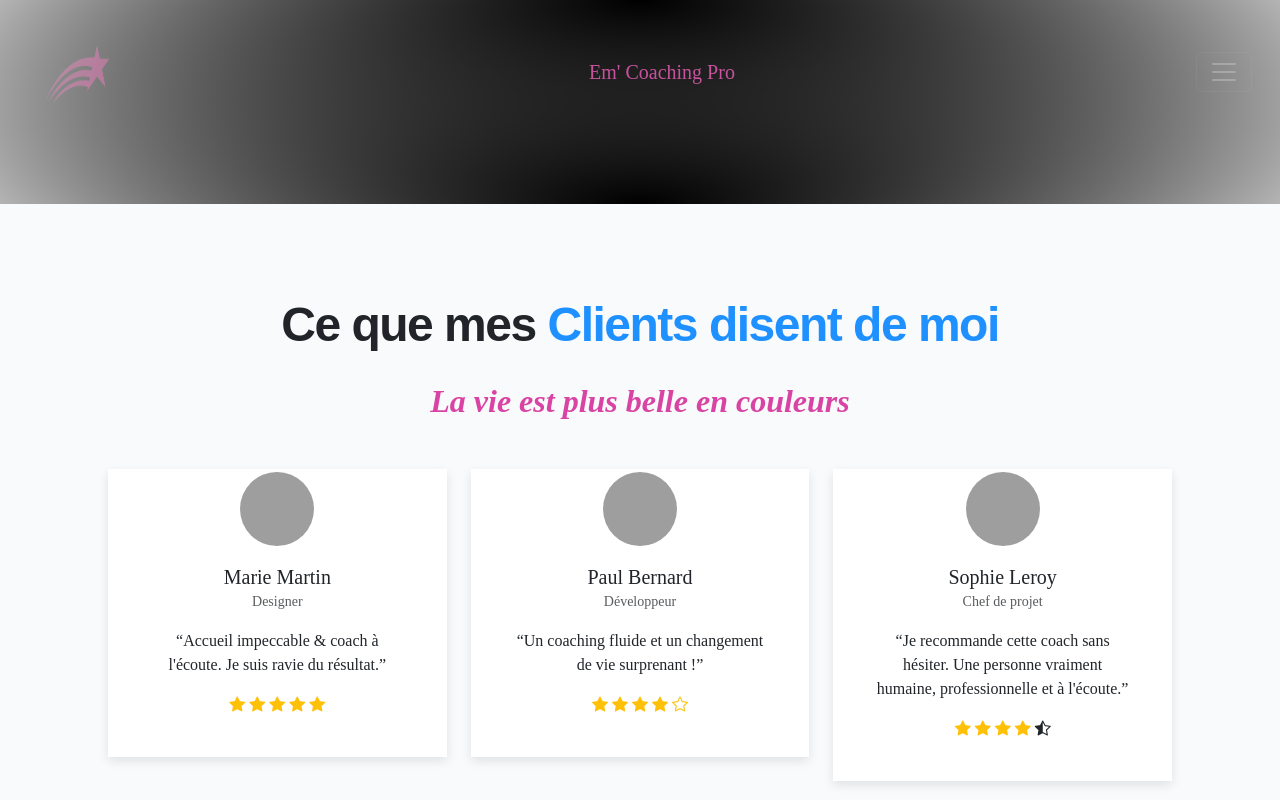
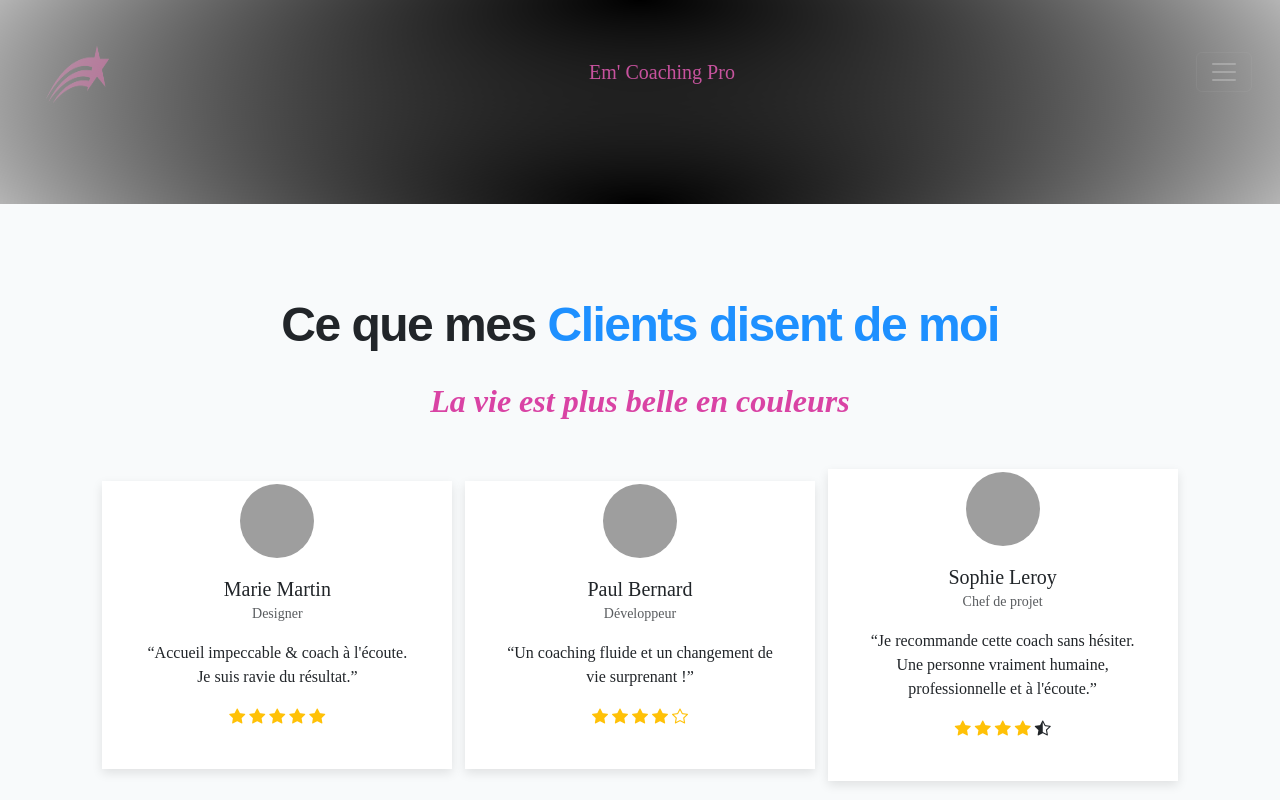
Before and after one commit to Ilaria-Digital-School/Projet.ConcepteurDeveloppeurDapplications.Ferjule.Dominique.2026, a plain HTML site: page pages/temoignages.html in a window 1280 px wide. Shown: the top 800 px of the page. Drawn offline with nearby package versions, Linux system fonts and the light colour scheme; grey boxes are pictures that could not be loaded.

Commit message:
modifications page index.html, style2.css et temoignages.html

```diff
--- a/assets/css/style2.css
+++ b/assets/css/style2.css
@@ -191,7 +191,7 @@
 }
 
 .section {
-    padding: 8rem 0;
+    padding: 6rem 0;
 }
 
 .section-title {
@@ -332,6 +332,8 @@
 }
 
 .testimonial-card {
+    justify-content: center;
+    align-items: flex-start;
     max-width: 350px;
     margin: auto;
     border: none;
@@ -606,11 +608,15 @@
 /* Section Statistiques */
 
 /* Conteneur principal séparé en n colonnes */
+.containerTemoignage {
+    display: flex;
+    flex-wrap: wrap;
+    width: 100%;
+}
 .container2 {
     display: flex;
     width: 100%;
 }
-
 /* Section de gauche */
 
 .image-section img {
@@ -647,7 +653,7 @@
     color: #000000;
     display: flex;
     justify-content: center;
-    padding: 2rem;
+    padding: 6rem;
 }
 
 .content-section2 {
@@ -725,10 +731,6 @@
 
 /* Adaptabilité pour les écrans mobiles */
 @media (max-width: 768px) {
-    .container {
-        flex-direction: column;
-    }
-
     .content-section {
         padding: 2.5rem 1.5rem;
     }
--- a/pages/temoignages.html
+++ b/pages/temoignages.html
@@ -1,5 +1,6 @@
 <!DOCTYPE html>
 <html lang="fr">
+
 <head>
     <meta charset="UTF-8">
     <!-- To ensure proper rendering and touch zooming,
@@ -59,7 +60,7 @@
                                     <a class="nav-link active" aria-current="page" href="#">Témoignages</a>
                                 </li>
                                 <li class="nav-item">
-                                    <a class="nav-link"  href="/pages/rendezvous.html">Prendre rendez-vous</a>
+                                    <a class="nav-link" href="/pages/rendezvous.html">Prendre rendez-vous</a>
                                 </li>
                             </ul>
                             <ul class="nav navbar-nav me-auto">
@@ -82,7 +83,7 @@
     </header>
     <main>
         <!--Début Témoignages-->
-        <section  class="gd-results section">
+        <section class="gd-results section">
             <div class="container hero-content text-center">
                 <div id="titre-site">
                     <h1 class="fw-bold"><span>Ce que mes</span><span class="text-client"> Clients disent de moi
@@ -92,9 +93,7 @@
                 </div>
             </div>
             <!--Début Vos témoignages-->
-            <div class="container my-5">
-                <div class="row g-4">
-                    <div class="col-md-4">
+            <div class="containerTemoignage my-5">
                 <div class="card testimonial-card text-center p-4">
                     <div class="card-body">
                         <img src="/assets/images/temoignagedessin.jpg" alt="Photo client">
@@ -111,8 +110,7 @@
                         </div>
                     </div>
                 </div>
-                    </div>
-                    <div class="col-md-4">
+
                 <div class="card testimonial-card text-center p-4">
                     <div class="card-body">
                         <img src="/assets/images/temoignagedessin.jpg" alt="Photo client">
@@ -127,14 +125,14 @@
                         </div>
                     </div>
                 </div>
-                    </div>
-                    <div class="col-md-4">
+
                 <div class="card testimonial-card text-center p-4">
                     <div class="card-body">
                         <img src="/assets/images/temoignagedessin.jpg" alt="Photo client">
                         <h5 class="mt-3 mb-0">Sophie Leroy</h5>
                         <small class="text-muted">Chef de projet</small>
-                                <p class="mt-3">“Je recommande cette coach sans hésiter. Une personne vraiment humaine, professionnelle et à l'écoute.”
+                        <p class="mt-3">“Je recommande cette coach sans hésiter. Une personne vraiment humaine,
+                            professionnelle et à l'écoute.”
                         </p>
                         <div>
                             <i class="bi bi-star-fill"></i>
@@ -144,9 +142,9 @@
                             <i class="bi bi-star-half"></i>
                         </div>
                     </div>
+
                 </div>
-                    </div>
-                </div>
+
             </div>
         </section>
     </main>
```
Lines whose indentation alone changed are shown as unchanged.
